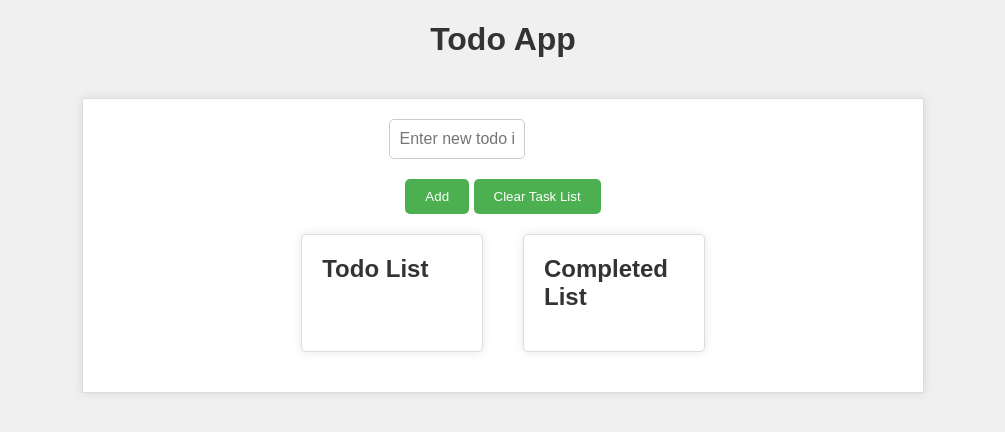
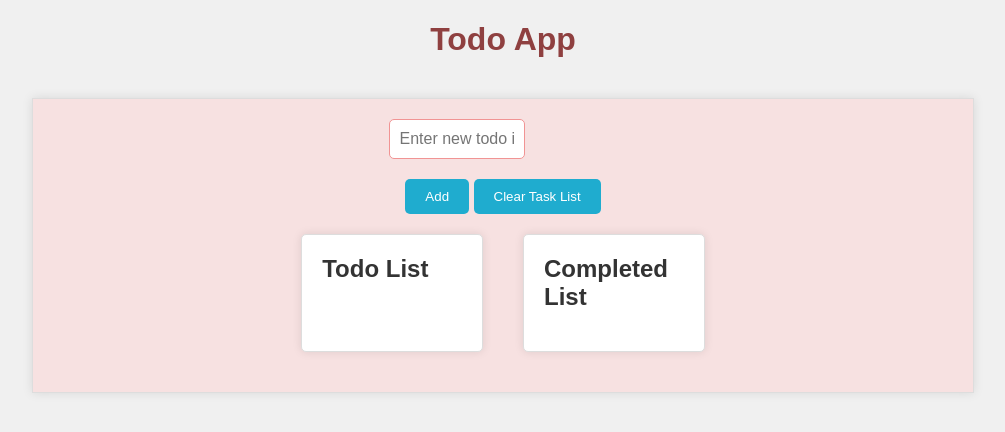
Before and after one commit to aadinath29/Todo-List, a plain HTML site: page index.html in a window 1280 px wide. Shown: the whole page, without its empty margins (137-1142 px from the left). Drawn offline with Linux system fonts and the light colour scheme.

Commit message:
Changed Css file
changed the color as well as changed the button colors and the box width

```diff
--- a/style.css
+++ b/style.css
@@ -4,10 +4,10 @@ body {
 }
 
 .container {
-    max-width: 800px;
+    max-width: 900px;
     margin: 40px auto;
     padding: 20px;
-    background-color: #fff;
+    background-color: #f7e1e1;
     border: 1px solid #ddd;
     box-shadow: 0 0 10px rgba(0, 0, 0, 0.1);
     display: flex;
@@ -21,7 +21,7 @@ body {
 }
 
 h1 {
-    color: #333;
+    color: #8f4040;
 }
 
 .input-section {
@@ -32,12 +32,12 @@ input[type="text"] {
     width: 50%;
     padding: 10px;
     font-size: 16px;
-    border: 1px solid #ccc;
+    border: 1px solid #f19494;
     border-radius: 5px;
 }
 
 button {
-    background-color: #4CAF50;
+    background-color: #1faccf;
     color: #fff;
     padding: 10px 20px;
     border: none;
```
